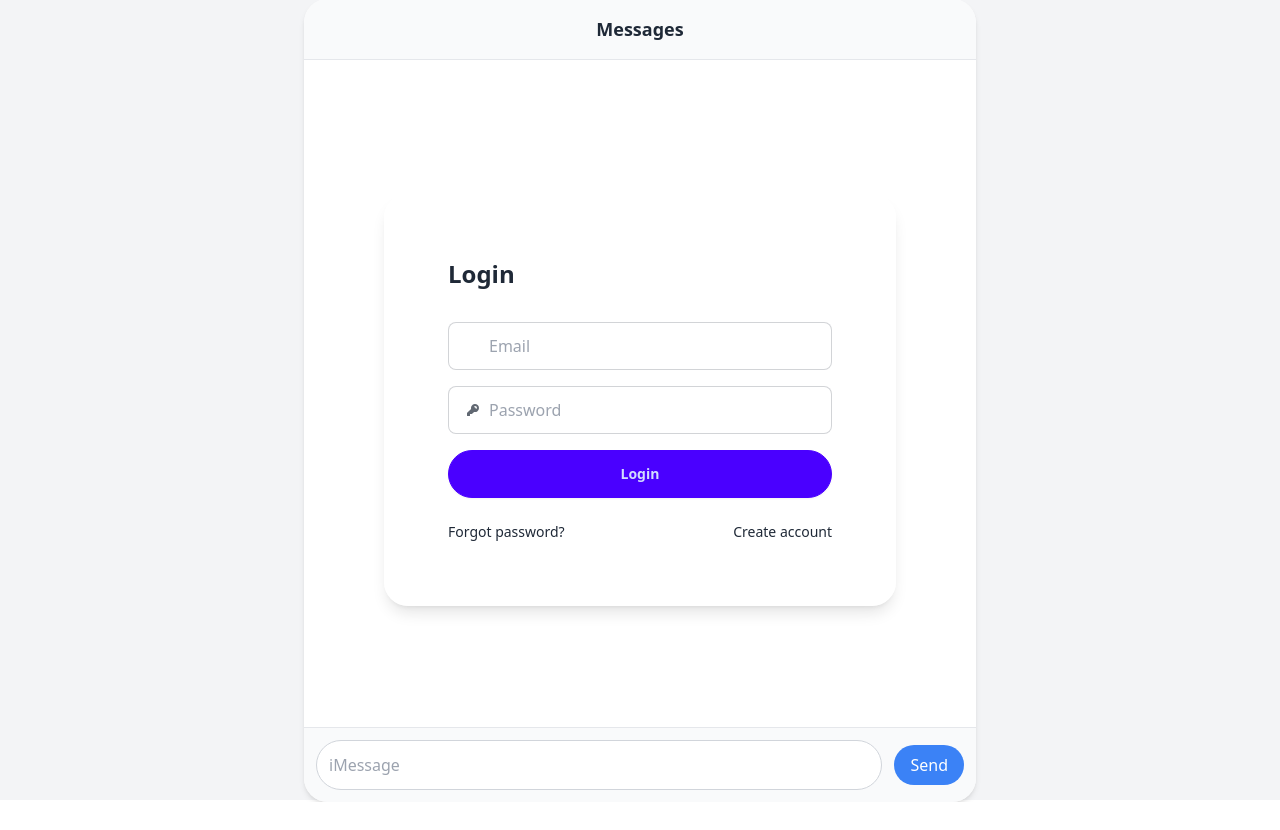
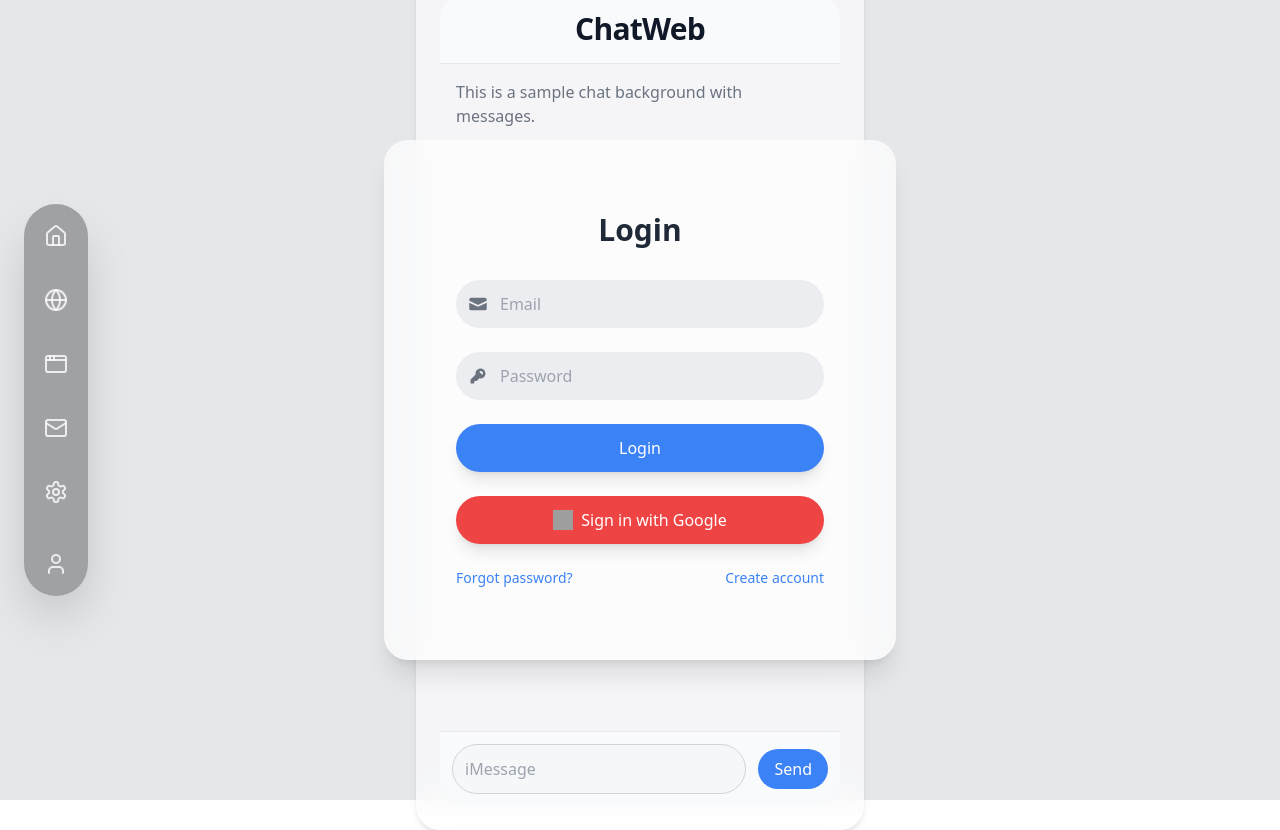
Before and after one commit to SimonGeorge8/chat-web, a React (Create React App) app: page /login in a window 1280 px wide. Before the commit the page ends 802 px from the top, so only its background shows below. Built offline with nearby package versions, Linux system fonts and the light colour scheme; no server answers; grey boxes are pictures that could not be loaded.

Commit message:
All the simple html backbone code was made

```diff
--- a/package.json
+++ b/package.json
@@ -8,6 +8,7 @@
     "@testing-library/user-event": "^13.5.0",
     "autoprefixer": "^9.8.8",
     "firebase": "^10.14.1",
+    "lucide-react": "^0.453.0",
     "postcss": "^8.4.47",
     "react": "^18.3.1",
     "react-dom": "^18.3.1",
--- a/src/App.js
+++ b/src/App.js
@@ -1,6 +1,5 @@
 import Login from "./components/auth/login";
-//import Register from "./components/auth/register";
-
+import Register from "./components/auth/register";
 //import Header from "./components/header";
 import ChatBox from "./components/chat-box";
 
@@ -20,7 +19,7 @@ function App() {
     },
     {
       path: "/register",
-      //element: <Register />,
+      element: <Register />,
     },
     {
       path: "/home",
--- a/src/components/auth/login/index.jsx
+++ b/src/components/auth/login/index.jsx
@@ -1,15 +1,21 @@
+import { useNavigate } from 'react-router-dom';
+
 const Login = () => {
+  const navigate = useNavigate();
+
   return (
-    <div className="relative flex justify-center items-center min-h-screen bg-gray-100">
-      {/* Chat Background */}
-      <div className="bg-white rounded-3xl shadow-md w-full max-w-lg sm:max-w-2xl">
+    <div className="relative flex justify-center items-center min-h-screen bg-gray-200">
+      {/* Centered and Smaller Chat Background */}
+      <div className="absolute inset-0 flex justify-center items-center">
+        <div className="bg-white/60 backdrop-blur-lg rounded-3xl shadow-md w-full max-w-md p-6 z-0">
           {/* Chat Header */}
           <div className="bg-gray-50 text-gray-800 p-4 rounded-t-3xl border-b border-gray-200">
-          <h2 className="text-lg font-semibold text-center">Messages</h2>
+            <h2 className="text-3xl font-bold text-center text-gray-900 tracking-tight"> ChatWeb </h2>
           </div>
 
-        <div className="artboard phone-2 p-4 h-80 overflow-y-auto space-y-4">
-          {/* Example Chat Message */}
+          <div className="artboard phone-2 p-4 h-60 overflow-y-auto space-y-4">
+            {/* Example Chat Message (Static, fake messages) */}
+            <p className="text-gray-500">This is a sample chat background with messages.</p>
           </div>
 
           {/* Chat Input */}
@@ -18,63 +24,100 @@ const Login = () => {
               type="text"
               className="flex-grow p-3 border border-gray-300 rounded-full focus:outline-none focus:ring-2 focus:ring-blue-400"
               placeholder="iMessage"
+              disabled
             />
             <button
               className="ml-3 bg-blue-500 text-white py-2 px-4 rounded-full hover:bg-blue-600 focus:outline-none focus:ring-2 focus:ring-blue-400"
+              disabled
             >
               Send
             </button>
           </div>
         </div>
+      </div>
 
       {/* Frosted Glass Login Card (Overlay with Blur) */}
-      <div className="absolute top-1/2 left-1/2 transform -translate-x-1/2 -translate-y-1/2 bg-white/50 backdrop-blur-lg rounded-3xl shadow-lg w-full max-w-md sm:max-w-lg p-8 z-10">
+      <div className="absolute top-1/2 left-1/2 transform -translate-x-1/2 -translate-y-1/2 bg-white/70 backdrop-blur-xl rounded-3xl shadow-xl w-full max-w-md sm:max-w-lg p-10 z-10">
         <div className="card-body">
-          <h2 className="card-title text-2xl font-bold text-center mb-6">Login</h2>
+          <h2 className="text-3xl font-bold text-center mb-6 text-gray-800">Login</h2>
 
-          <form className="space-y-4">
-
+          <form className="space-y-6">
             {/* Email Field */}
-            <label className="input input-bordered flex items-center gap-2">
-              <svg
-                xmlns="http://www.w3.org/2000/svg"
-                viewBox="0 0 16 16"
-                fill="White"
-                className="h-4 w-4 opacity-70">
-                <path
-                  d="M2.5 3A1.5 1.5 0 0 0 1 4.5v.793c.026.009.051.02.076.032L7.674 8.51c.206.1.446.1.652 0l6.598-3.185A.755.755 0 0 1 15 5.293V4.5A1.5 1.5 0 0 0 13.5 3h-11Z" />
-                <path
-                  d="M15 6.954 8.978 9.86a2.25 2.25 0 0 1-1.956 0L1 6.954V11.5A1.5 1.5 0 0 0 2.5 13h11a1.5 1.5 0 0 0 1.5-1.5V6.954Z" />
-              </svg>
-              <input type="text" className="grow" placeholder="Email" />
-            </label>
-
-
-            {/* Password Field */}
-            <label className="input input-bordered flex items-center gap-2">
+            <label className="flex items-center gap-3 p-3 bg-gray-200/70 rounded-full">
               <svg
                 xmlns="http://www.w3.org/2000/svg"
                 viewBox="0 0 16 16"
                 fill="currentColor"
-                className="h-4 w-4 opacity-70">
+                className="h-5 w-5 text-gray-600 opacity-80"
+              >
+                <path d="M2.5 3A1.5 1.5 0 0 0 1 4.5v.793c.026.009.051.02.076.032L7.674 8.51c.206.1.446.1.652 0l6.598-3.185A.755.755 0 0 1 15 5.293V4.5A1.5 1.5 0 0 0 13.5 3h-11Z" />
+                <path d="M15 6.954 8.978 9.86a2.25 2.25 0 0 1-1.956 0L1 6.954V11.5A1.5 1.5 0 0 0 2.5 13h11a1.5 1.5 0 0 0 1.5-1.5V6.954Z" />
+              </svg>
+              <input
+                type="text"
+                className="flex-grow bg-transparent focus:outline-none"
+                placeholder="Email"
+              />
+            </label>
+
+            {/* Password Field */}
+            <label className="flex items-center gap-3 p-3 bg-gray-200/70 rounded-full">
+              <svg
+                xmlns="http://www.w3.org/2000/svg"
+                viewBox="0 0 16 16"
+                fill="currentColor"
+                className="h-5 w-5 text-gray-600 opacity-80"
+              >
                 <path
                   fillRule="evenodd"
                   d="M14 6a4 4 0 0 1-4.899 3.899l-1.955 1.955a.5.5 0 0 1-.353.146H5v1.5a.5.5 0 0 1-.5.5h-2a.5.5 0 0 1-.5-.5v-2.293a.5.5 0 0 1 .146-.353l3.955-3.955A4 4 0 1 1 14 6Zm-4-2a.75.75 0 0 0 0 1.5.5.5 0 0 1 .5.5.75.75 0 0 0 1.5 0 2 2 0 0 0-2-2Z"
-                  clipRule="evenodd" />
+                  clipRule="evenodd"
+                />
               </svg>
-              <input type="password" className="grow" placeholder="Password" />
+              <input
+                type="password"
+                className="flex-grow bg-transparent focus:outline-none"
+                placeholder="Password"
+              />
             </label>
 
             {/* Submit Button */}
-            <div className="form-control mt-6">
-              <button className="btn btn-primary w-full rounded-full p-3">Login</button>
+            <div className="form-control mt-8">
+              <button
+                onClick={() => navigate('/home')}
+                className="w-full py-3 bg-blue-500 text-white rounded-full shadow-lg hover:bg-blue-600 focus:outline-none"
+              >
+                Login
+              </button>
             </div>
           </form>
 
-          {/* Optional Links (like forgot password) */}
+          {/* Google Sign-in Button */}
+          <div className="mt-4">
+            <button
+              className="w-full py-3 bg-red-500 text-white rounded-full shadow-lg hover:bg-red-600 focus:outline-none flex items-center justify-center gap-2"
+              onClick={() => console.log("Sign in with Google")}
+            >
+              <img
+                src="https://upload.wikimedia.org/wikipedia/commons/5/53/Google_%22G%22_Logo.svg"
+                alt="Google Logo"
+                className="h-5 w-5"
+              />
+              Sign in with Google
+            </button>
+          </div>
+
+          {/* Optional Links */}
           <div className="flex justify-between mt-4 text-sm">
-            <a href="#" className="link link-hover">Forgot password?</a>
-            <a href="#" className="link link-hover">Create account</a>
+            <a href="#" className="text-blue-500 hover:underline">
+              Forgot password?
+            </a>
+            <button
+              onClick={() => navigate('/register')}
+              className="text-blue-500 hover:underline bg-transparent border-none cursor-pointer"
+            >
+              Create account
+            </button>
           </div>
         </div>
       </div>
--- a/src/components/chat-box/index.jsx
+++ b/src/components/chat-box/index.jsx
@@ -1,51 +1,101 @@
+import React, { useState } from "react";
+
+function Notification({ onClose }) {
+  return (
+    <div className="flex items-center justify-between p-4 bg-white/80 backdrop-blur-md shadow-lg rounded-lg max-w-md mx-auto space-x-4">
+      <svg
+        xmlns="http://www.w3.org/2000/svg"
+        fill="none"
+        viewBox="0 0 24 24"
+        className="stroke-blue-500 h-6 w-6 shrink-0"
+      >
+        <path
+          strokeLinecap="round"
+          strokeLinejoin="round"
+          strokeWidth="2"
+          d="M13 16h-1v-4h-1m1-4h.01M21 12a9 9 0 11-18 0 9 9 0 0118 0z"
+        ></path>
+      </svg>
+      <div>
+        <h3 className="font-bold text-gray-700">New message!</h3>
+        <div className="text-sm text-gray-500">You have an unread message</div>
+      </div>
+      <button
+        onClick={onClose}
+        className="bg-blue-500 text-white px-3 py-1 rounded-full shadow-md hover:bg-blue-600 focus:outline-none"
+      >
+        X
+      </button>
+    </div>
+  );
+}
+
 const ChatBox = () => {
+  const [showNotification, setShowNotification] = useState(false);
+
+  const handleShowNotification = () => {
+    setShowNotification(true);
+  };
+
+  const handleHideNotification = () => {
+    setShowNotification(false);
+  };
+
   return (
-      <div className="flex justify-center items-center min-h-screen bg-gray-100">
-        <div className="bg-white rounded-3xl shadow-md w-full max-w-lg sm:max-w-2xl">
+    <div className="relative flex min-h-screen bg-gray-200">
+
+      {/* Main Content */}
+      <div className="flex-grow flex justify-center items-center p-8">
+        {/* Notification Alert */}
+        {showNotification && (
+          <div className="absolute top-10 z-50">
+            <Notification onClose={handleHideNotification} />
+          </div>
+        )}
+
+        {/* Enlarged Chat Box with Apple-style Design */}
+        <div className="bg-white/70 backdrop-blur-lg shadow-xl rounded-3xl w-full max-w-4xl p-8 relative z-10">
           {/* Chat Header */}
-          <div className="bg-gray-50 text-gray-800 p-4 rounded-t-3xl border-b border-gray-200">
-            <h2 className="text-lg font-semibold text-center">Messages</h2>
+          <div className="bg-gray-50 p-5 rounded-t-3xl flex justify-center items-center space-x-2">
+            <h2 className="text-4xl font-semibold text-gray-900">ChatWeb</h2>
           </div>
 
           {/* Chat Messages */}
-          <div className="p-4 space-y-4 overflow-y-auto max-h-[calc(100vh-150px)]">
+          <div className="p-4 space-y-4 overflow-y-auto max-h-[calc(100vh-220px)]">
             {/* First Message (start) */}
-            <div className="chat chat-start flex items-start space-x-3">
-              <div className="chat-image avatar">
-                <div className="w-10 h-10 rounded-full overflow-hidden">
+            <div className="flex items-start space-x-3">
+              <div className="w-12 h-12 rounded-full overflow-hidden shadow-md">
                 <img
                   alt="Avatar"
                   className="object-cover w-full h-full"
                   src="https://img.daisyui.com/images/stock/photo-1534528741775-53994a69daeb.webp"
                 />
               </div>
+              <div>
+                <div className="flex items-center space-x-2 text-sm">
+                  <span className="font-semibold text-gray-700">Alice</span>
+                  <time className="text-xs text-gray-500">12:45</time>
                 </div>
-              <div>
-                <div className="chat-header flex items-center space-x-2 text-sm">
-                  <span className="font-semibold">Alice</span>
-                  <time className="text-xs opacity-50">12:45</time>
-                </div>
-                <div className="chat-bubble bg-gray-200 text-black p-4 rounded-2xl rounded-bl-none max-w-sm">
+                <div className="bg-gray-100 text-black p-4 rounded-2xl rounded-bl-none max-w-sm shadow-sm">
                   Hi Bob
                 </div>
-                <div className="chat-footer text-xs opacity-50">Delivered</div>
+                <div className="text-xs text-gray-500 mt-1">Delivered</div>
               </div>
             </div>
 
             {/* Second Message (end) */}
-            <div className="chat chat-end flex items-start justify-end space-x-3 space-x-reverse">
+            <div className="flex items-start justify-end space-x-3 space-x-reverse">
               <div>
-                <div className="chat-header flex items-center justify-end space-x-2 space-x-reverse text-sm">
-                  <span className="font-semibold">Bob</span>
-                  <time className="text-xs opacity-50">12:46</time>
+                <div className="flex items-center justify-end space-x-2 space-x-reverse text-sm">
+                  <span className="font-semibold text-gray-700">Bob</span>
+                  <time className="text-xs text-gray-500">12:46</time>
                 </div>
-                <div className="chat-bubble bg-blue-500 text-white p-4 rounded-2xl rounded-br-none max-w-sm">
+                <div className="bg-blue-500 text-white p-4 rounded-2xl rounded-br-none max-w-sm shadow-sm">
                   Hello
                 </div>
-                <div className="chat-footer text-xs opacity-50">Seen at 12:46</div>
+                <div className="text-xs text-gray-500 mt-1">Seen at 12:46</div>
               </div>
-              <div className="chat-image avatar">
-                <div className="w-10 h-10 rounded-full overflow-hidden">
+              <div className="w-12 h-12 rounded-full overflow-hidden shadow-md">
                 <img
                   alt="Avatar"
                   className="object-cover w-full h-full"
@@ -54,23 +104,25 @@ const ChatBox = () => {
               </div>
             </div>
           </div>
-          </div>
 
           {/* Chat Input */}
-          <div className="flex items-center border-t p-3 bg-gray-50 rounded-b-3xl">
+          <div className="flex items-center border-t p-4 bg-gray-50 rounded-b-3xl">
             <input
               type="text"
-              className="flex-grow p-3 border border-gray-300 rounded-full focus:outline-none focus:ring-2 focus:ring-blue-400"
-              placeholder="iMessage"
+              className="flex-grow p-3 border border-gray-300 rounded-full focus:outline-none focus:ring-2 focus:ring-blue-400 bg-gray-100 shadow-inner"
+              placeholder="Type a message..."
             />
             <button
-              className="ml-3 bg-blue-500 text-white py-2 px-4 rounded-full hover:bg-blue-600 focus:outline-none focus:ring-2 focus:ring-blue-400"
+              onClick={handleShowNotification}
+              className="ml-3 bg-blue-500 text-white py-2 px-4 rounded-full shadow-lg hover:bg-blue-600 focus:outline-none focus:ring-2 focus:ring-blue-400"
             >
               Send
             </button>
           </div>
         </div>
       </div>
+    </div>
   );
 };
-  export default ChatBox
+
+export default ChatBox;
--- /dev/null
+++ b/src/components/sidebar/index.jsx
@@ -0,0 +1,28 @@
+import React from 'react';
+import { Home, Globe, AppWindow, Mail, Settings, User } from 'lucide-react';
+
+const Sidebar = () => {
+  return (
+    <div className="fixed left-6 top-1/2 transform -translate-y-1/2 bg-black/30 backdrop-blur-xl shadow-2xl rounded-full p-3 w-16 flex flex-col items-center space-y-8 z-50">
+      <nav className="flex flex-col space-y-6">
+        <IconButton icon={<Home size={24} />} />
+        <IconButton icon={<Globe size={24} />} />
+        <IconButton icon={<AppWindow size={24} />} />
+        <IconButton icon={<Mail size={24} />} />
+        <IconButton icon={<Settings size={24} />} />
+      </nav>
+
+      <div className="mt-auto mb-2">
+        <IconButton icon={<User size={24} />} />
+      </div>
+    </div>
+  );
+};
+
+const IconButton = ({ icon }) => (
+  <button className="w-10 h-10 flex items-center justify-center text-white/80 hover:text-white focus:outline-none focus:text-white transition-colors duration-200">
+    {icon}
+  </button>
+);
+
+export default Sidebar;
--- a/src/index.js
+++ b/src/index.js
@@ -3,10 +3,13 @@ import ReactDOM from "react-dom/client";
 import "./index.css";
 import App from "./App";
 import { BrowserRouter } from "react-router-dom";
+import Sidebar from "./components/sidebar";
 
 const root = ReactDOM.createRoot(document.getElementById("root"));
 root.render(
   <BrowserRouter>
-    <App />
+  <App/>
+  <Sidebar/>
+
   </BrowserRouter>
 );
```
Also changed, not shown: src/components/auth/register/index.jsx (+91 -0 lines), src/components/header/index.jsx (deleted), 1 other file (tests, documents, lock files or other folders). Lines whose indentation alone changed are shown as unchanged.
